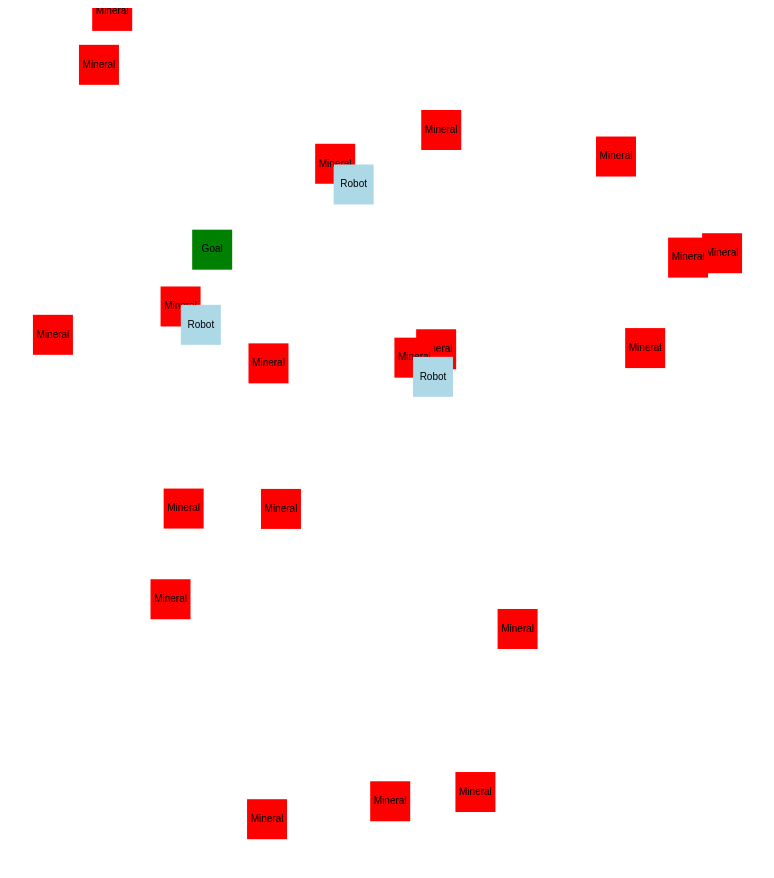
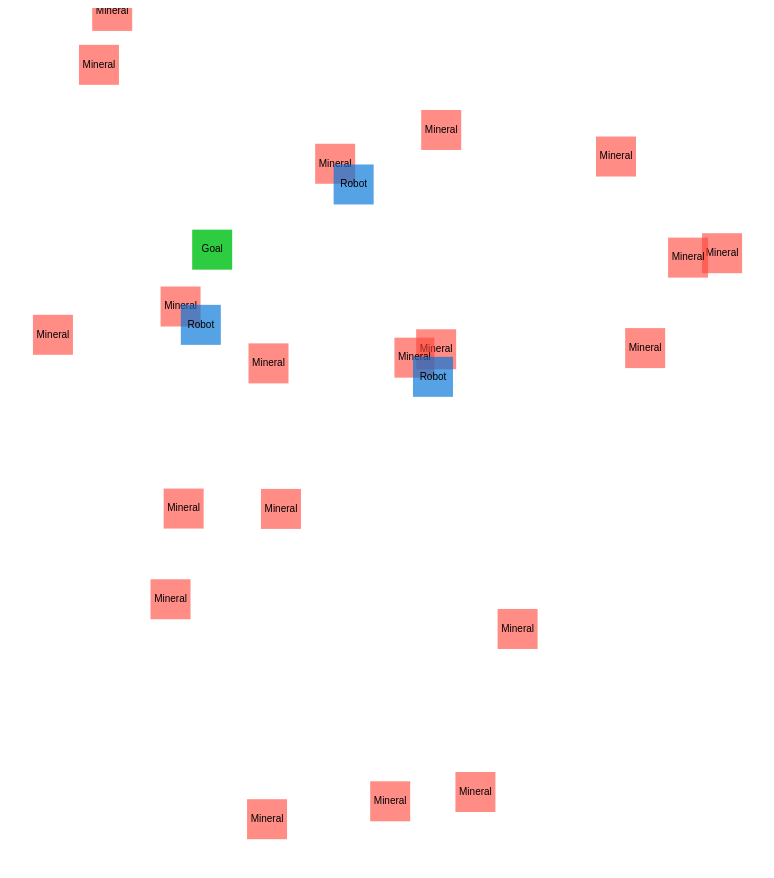
Before and after one commit to lovasoa/robots, a plain HTML site: page index.html in a window 1280 px wide. Shown: the whole page, without its empty margins (44-818 px from the left). Drawn offline with Linux system fonts and the light colour scheme.

Commit message:
change colors

```diff
--- a/index.html
+++ b/index.html
@@ -55,7 +55,7 @@ class Mineral extends Element {
         this.has = null;
     }
     draw(ctx) {
-        this.drawRect(ctx, "red", "Mineral");
+        this.drawRect(ctx, "#FF413699", "Mineral");
     }
     iterate() {
         if (this.has) {
@@ -73,7 +73,7 @@ class Robot extends Element {
         this.has = null;
     }
     draw(ctx) {
-        this.drawRect(ctx, "lightblue", "Robot");
+        this.drawRect(ctx, "#0074D9AA", "Robot");
     }
 
     iterate(world, dt) {
@@ -121,7 +121,7 @@ class Robot extends Element {
 
 class Goal extends Element {
     draw(ctx) {
-        this.drawRect(ctx, "green", "Goal");
+        this.drawRect(ctx, "#2ECC40", "Goal");
     }
     iterate() {}
 }
```
